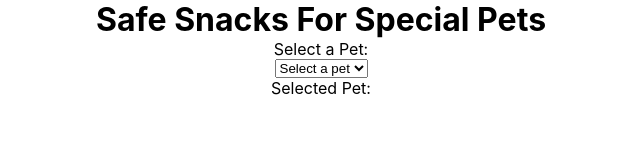
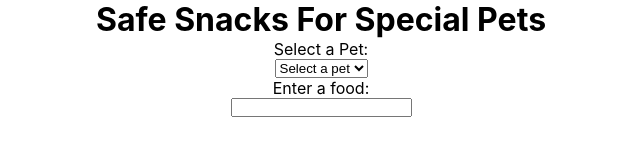
Before and after one commit to RyanGuinchard/pet-food-safety, a React (Create React App) app in the folder client/: page / in a window 1280 px wide. Shown: the top 168 px of the page, without its empty margins (319-959 px from the left). Built offline with nearby package versions, Linux system fonts and the light colour scheme.

Commit message:
Made basic functionality with passing down props

```diff
--- /dev/null
+++ b/client/src/components/FoodDisplay.jsx
@@ -0,0 +1,29 @@
+// FoodDisplay.jsx
+import React from 'react';
+import Pets from '../data/pets.json';
+
+const FoodDisplay = ({ selectedPetId, foodInput }) => {
+  const selectedPet = Pets.pets.find((pet) => pet.id === parseInt(selectedPetId, 10));
+
+  if (!selectedPet || !foodInput) {
+    return null;
+  }
+
+  const safeFoods = (selectedPet.safeFoods || []).map((food) => food.toLowerCase());
+  const unsafeFoods = (selectedPet.unsafeFoods || []).map((food) => food.toLowerCase());
+  const lowercaseInput = foodInput.toLowerCase();
+
+  let result = '';
+
+  if (safeFoods.includes(lowercaseInput)) {
+    result = `${foodInput} is safe for ${selectedPet.name}.`;
+  } else if (unsafeFoods.includes(lowercaseInput)) {
+    result = `${foodInput} is not safe for ${selectedPet.name}.`;
+  } else {
+    result = `No information available for ${foodInput}.`;
+  }
+
+  return <p>{result}</p>;
+};
+
+export default FoodDisplay;
--- /dev/null
+++ b/client/src/components/FoodInput.jsx
@@ -0,0 +1,21 @@
+// FoodInput.jsx
+import React, { useState } from 'react';
+import FoodDisplay from './FoodDisplay';
+
+const FoodInput = ({ selectedPetId }) => {
+  const [foodInput, setFoodInput] = useState('');
+
+  const handleFoodInputChange = (e) => {
+    setFoodInput(e.target.value);
+  };
+
+  return (
+    <>
+      <label htmlFor="FoodInput">Enter a food:</label>
+      <input type="text" id="FoodInput" value={foodInput} onChange={handleFoodInputChange} />
+      <FoodDisplay selectedPetId={selectedPetId} foodInput={foodInput} />
+    </>
+  );
+};
+
+export default FoodInput;
--- a/client/src/components/PetDropdown.jsx
+++ b/client/src/components/PetDropdown.jsx
@@ -2,6 +2,8 @@
 import "../App.css";
 import { useState, useEffect } from 'react';
 import Pets from "../data/pets.json";
+import FoodInput from './FoodInput';
+import FoodDisplay from './FoodDisplay';
 
 // Define the PetDropdown functional component
 const PetDropdown = () => {
@@ -39,8 +41,8 @@ const PetDropdown = () => {
           </option>
         ))}
       </select>
-      {/* Display the selected pet's name */}
-      <p>Selected Pet: {selectedPetName}</p>
+      <FoodInput selectedPetId={selectedPetId} />
+      <FoodDisplay selectedPetId={selectedPetId} />
     </>
   );
 };
--- a/client/src/data/pets.json
+++ b/client/src/data/pets.json
@@ -5,7 +5,7 @@
       "name": "Dog",
       "diet": "Omnivore",
       "unsafeFoods": ["chocolate", "grapes", "onions"],
-      "safeFoods": ["chicken", "carrots", "apples"]
+      "safeFoods": ["Chicken", "carrots", "apples"]
     },
 
     {
```
